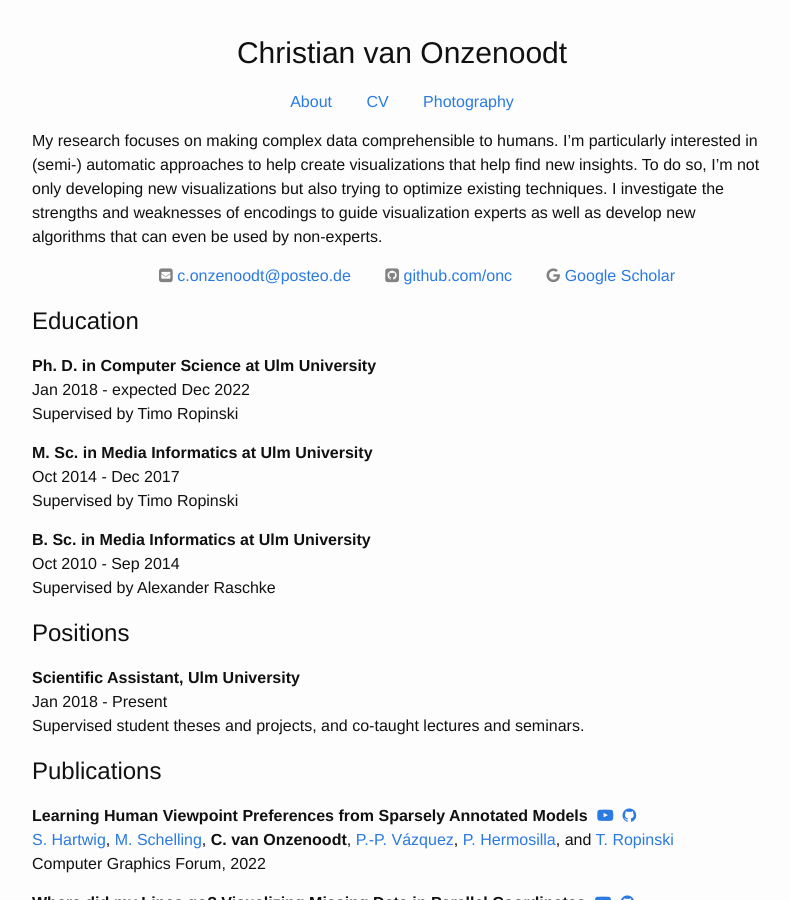
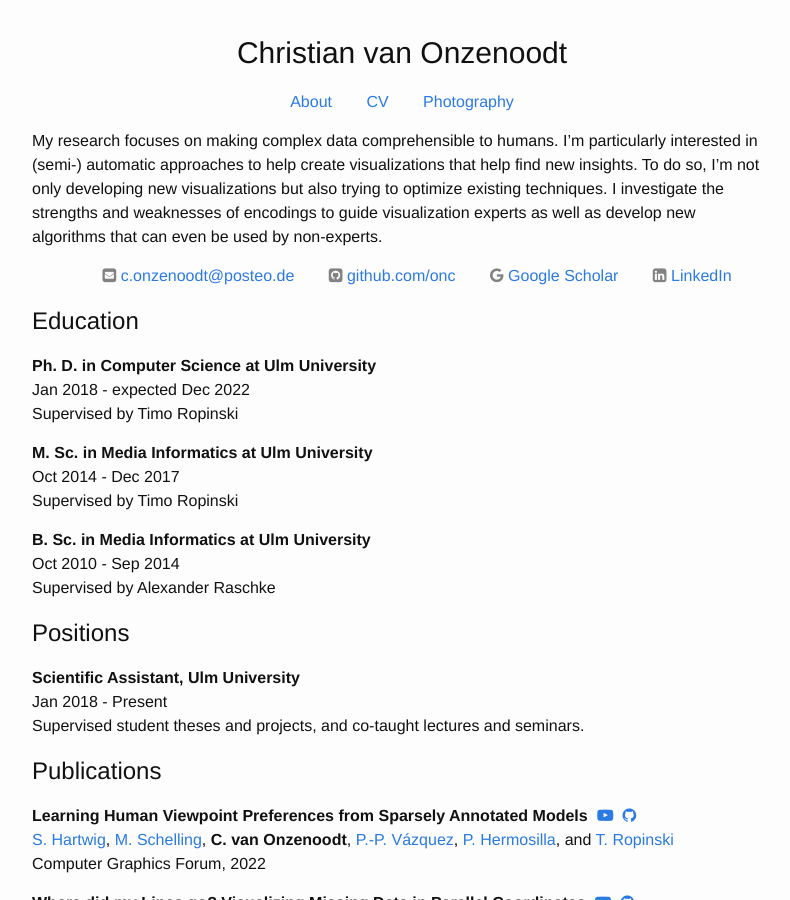
Before and after one commit to onc/onze.io, a Jekyll site: the page built from cv.md, in a window 1280 px wide and 900 px high. Shown: the whole window, without its empty margins (238-1028 px from the left). Built offline with Jekyll 4.4.1, drawn with Linux system fonts in a browser that asks for light colours.

Commit message:
Add linkedin to cv

```diff
--- a/_config.yml
+++ b/_config.yml
@@ -7,6 +7,7 @@ url: "https://onze.io" # the base hostname & protocol for your site
 instagram_username: onzeotherhand
 scholar_url: scholar.google.com/citations?user=9wi8dSgAAAAJ&hl=en
 git_url: github.com/onc
+linkedin_url: www.linkedin.com/in/christian-van-onzenoodt-21420024a/
 
 collections:
   projects:
--- /dev/null
+++ b/_includes/icon-linkedin.html
@@ -0,0 +1,6 @@
+<a href="https://{{ include.linkedin_url }}">
+  <i class="fa fa-linkedin-square" aria-hidden="true"></i>
+  <span class="username">
+    LinkedIn
+  </span>
+</a>
--- a/cv.md
+++ b/cv.md
@@ -25,6 +25,12 @@ I investigate the strengths and weaknesses of encodings to guide visualization e
   {% if site.scholar_url %}
   <li>
     {% include icon-scholar.html scholar_url=site.scholar_url %}
+  </li>
+  {% endif %}
+
+  {% if site.linkedin_url %}
+  <li>
+    {% include icon-linkedin.html linkedin_url=site.linkedin_url %}
   </li>
   {% endif %}
 </ul>
```
